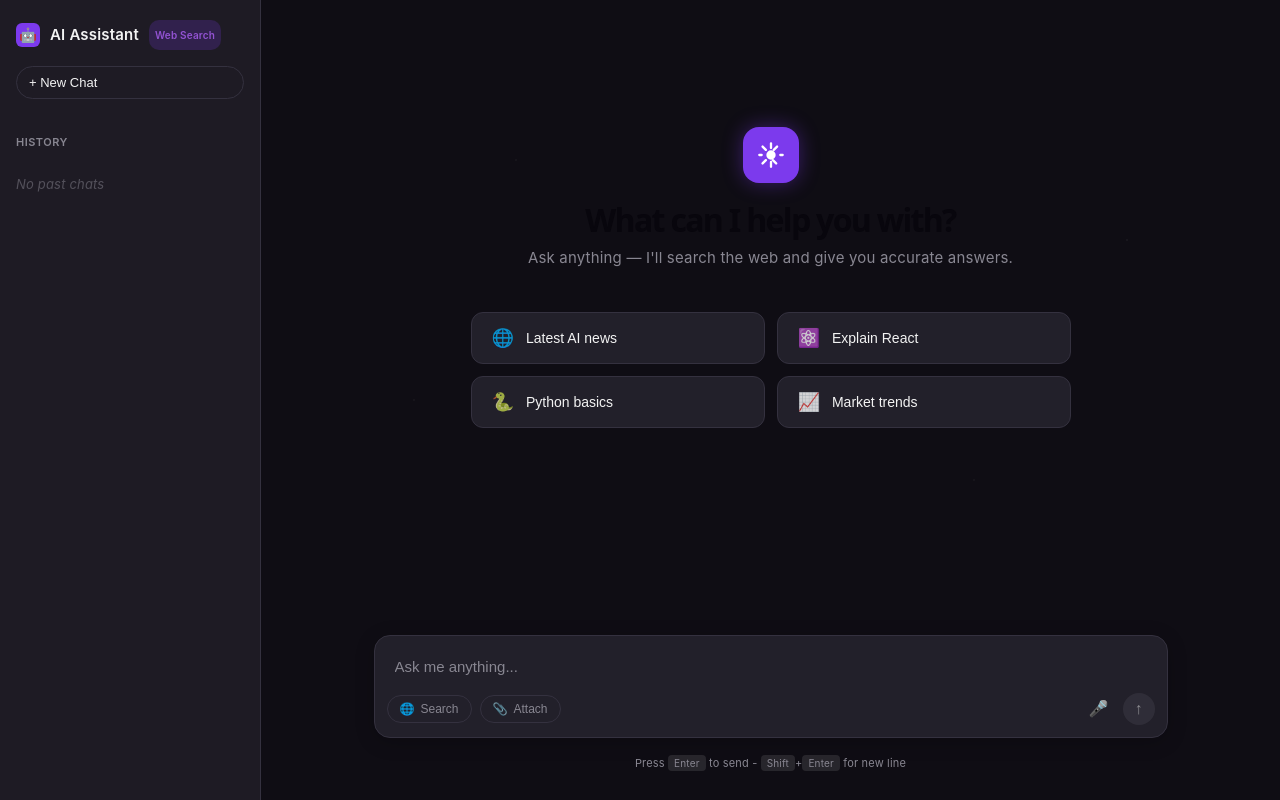
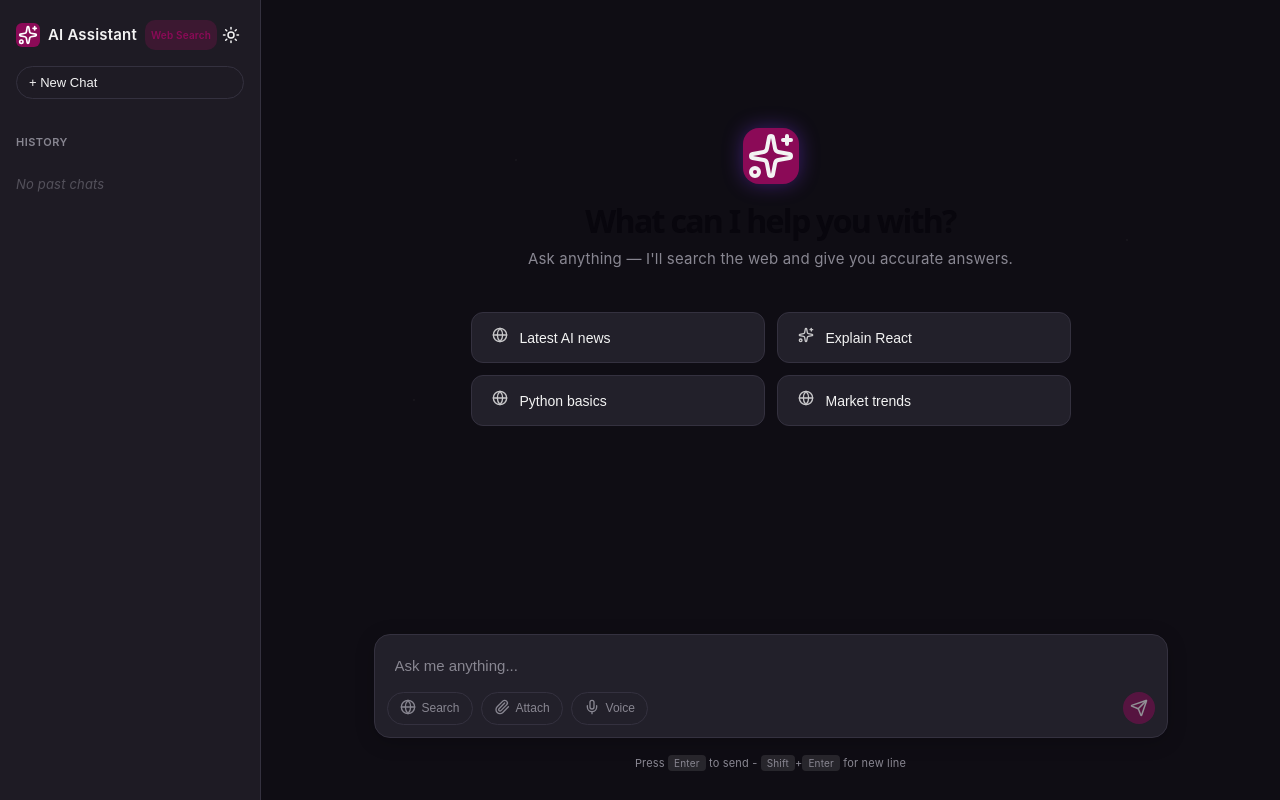
Before and after one commit to macapagaljoshua123/dev-intern-search-api, a React (Vite) app in the folder frontend/: page / in a window 1280 px wide. Built offline with nearby package versions, Linux system fonts and the light colour scheme.

Commit message:
feat: dark mode and light mode

```diff
--- a/frontend/package.json
+++ b/frontend/package.json
@@ -10,6 +10,7 @@
   },
   "dependencies": {
     "axios": "^1.6.0",
+    "lucide-react": "^1.17.0",
     "react": "^18.2.0",
     "react-dom": "^18.2.0",
     "react-markdown": "^10.1.0",
--- a/frontend/src/components/AIChat.css
+++ b/frontend/src/components/AIChat.css
@@ -4,17 +4,35 @@
   --input-bg: #22202a;
   --text-main: #f3f3f3;
   --text-muted: #888691;
-  --purple-accent: #7c3aed;
-  --purple-light: #9353d3;
+  --purple-accent: #8b0a57;
+  --purple-light: #b50e66;
   --border-color: #34313f;
   --hover-bg: #2d2b38;
+  --code-bg: rgba(255, 255, 255, 0.1);
+  --pre-bg: #1a1820;
+  --dot-color: rgba(255, 255, 255, 0.03);
+  --badge-bg: rgba(181, 14, 102, 0.2);
+}
+
+[data-theme="light"] {
+  --sidebar-bg: #e9e8ec;
+  --main-bg: #f4f3f6;
+  --input-bg: #ffffff;
+  --text-main: #2d2b38;
+  --text-muted: #6b6875;
+  --purple-accent: #8b0a57;
+  --purple-light: #b50e66;
+  --border-color: #d6d4df;
+  --hover-bg: #dcdbe2;
+  --code-bg: rgba(0, 0, 0, 0.06);
+  --pre-bg: #e2e1e6;
+  --dot-color: rgba(0, 0, 0, 0.04);
+  --badge-bg: rgba(181, 14, 102, 0.15);
 }
 
 body {
   margin: 0;
   padding: 0;
-  background-color: var(--main-bg);
-  color: var(--text-main);
   font-family: -apple-system, BlinkMacSystemFont, 'Segoe UI', Roboto, Helvetica, Arial, sans-serif;
 }
 
@@ -22,6 +40,8 @@ body {
   display: flex;
   height: 100vh;
   width: 100vw;
+  background-color: var(--main-bg);
+  color: var(--text-main);
   overflow: hidden;
 }
 
@@ -51,6 +71,7 @@ body {
   width: 24px;
   height: 24px;
   background-color: var(--purple-accent);
+  color: #ffffff;
   border-radius: 6px;
   display: flex;
   align-items: center;
@@ -64,8 +85,8 @@ body {
 }
 
 .badge {
-  background-color: rgba(124, 58, 237, 0.2);
-  color: var(--purple-light);
+  background-color: var(--badge-bg);
+  color: var(--purple-accent);
   font-size: 10px;
   padding: 2px 6px;
   border-radius: 10px;
@@ -129,11 +150,11 @@ body {
   position: relative;
   background-color: var(--main-bg);
   background-image:
-    radial-gradient(circle at 15% 50%, rgba(255, 255, 255, 0.03) 1px, transparent 1px),
-    radial-gradient(circle at 85% 30%, rgba(255, 255, 255, 0.04) 1px, transparent 1px),
-    radial-gradient(circle at 50% 80%, rgba(255, 255, 255, 0.02) 1px, transparent 1px),
-    radial-gradient(circle at 70% 60%, rgba(255, 255, 255, 0.03) 1px, transparent 1px),
-    radial-gradient(circle at 25% 20%, rgba(255, 255, 255, 0.03) 1px, transparent 1px);
+    radial-gradient(circle at 15% 50%, var(--dot-color) 1px, transparent 1px),
+    radial-gradient(circle at 85% 30%, var(--dot-color) 1px, transparent 1px),
+    radial-gradient(circle at 50% 80%, var(--dot-color) 1px, transparent 1px),
+    radial-gradient(circle at 70% 90%, var(--dot-color) 1px, transparent 1px),
+    radial-gradient(circle at 25% 20%, var(--dot-color) 1px, transparent 1px);
 }
 
 .empty-state {
@@ -359,8 +380,8 @@ body {
 }
 
 .icon-btn.send {
-  background-color: #3d3b46;
-  color: var(--text-main);
+  background-color: var(--purple-accent);
+  color: #ffffff;
 }
 
 .icon-btn.send:hover {
@@ -436,7 +457,7 @@ kbd {
 }
 
 .markdown-body code {
-  background-color: rgba(255, 255, 255, 0.1);
+  background-color: var(--code-bg);
   padding: 0.2em 0.4em;
   border-radius: 4px;
   font-family: monospace;
@@ -444,7 +465,7 @@ kbd {
 }
 
 .markdown-body pre {
-  background-color: #1a1820;
+  background-color: var(--pre-bg);
   padding: 16px;
   border-radius: 8px;
   overflow-x: auto;
@@ -489,5 +510,5 @@ kbd {
 }
 
 .markdown-body tr:nth-child(2n) {
-  background-color: rgba(255, 255, 255, 0.02);
+  background-color: var(--code-bg);
 }
--- a/frontend/src/components/AIChat.tsx
+++ b/frontend/src/components/AIChat.tsx
@@ -2,6 +2,7 @@ import React, { useState, useRef, useEffect } from 'react';
 import axios from 'axios';
 import ReactMarkdown from 'react-markdown';
 import remarkGfm from 'remark-gfm';
+import { Sun, Moon, Sparkles, Globe, Paperclip, Mic, Send } from 'lucide-react';
 import './AIChat.css';
 
 interface Message {
@@ -13,6 +14,9 @@ interface Message {
 }
 
 const AIChat: React.FC = () => {
+    const [theme, setTheme] = useState<'dark' | 'light'>(() => {
+        return (localStorage.getItem('appTheme') as 'dark' | 'light') || 'dark';
+    });
     const [sessions, setSessions] = useState<{id: string, title: string, messages: Message[]}[]>(() => {
         const saved = localStorage.getItem('chatSessions');
         if (saved) {
@@ -25,6 +29,14 @@ const AIChat: React.FC = () => {
     const [inputValue, setInputValue] = useState('');
     const [isLoading, setIsLoading] = useState(false);
     const messagesEndRef = useRef<HTMLDivElement>(null);
+
+    useEffect(() => {
+        localStorage.setItem('appTheme', theme);
+    }, [theme]);
+
+    const toggleTheme = () => {
+        setTheme(prev => prev === 'dark' ? 'light' : 'dark');
+    };
 
     const scrollToBottom = () => {
         messagesEndRef.current?.scrollIntoView({ behavior: 'smooth' });
@@ -124,13 +136,22 @@ const AIChat: React.FC = () => {
     };
 
     return (
-        <div className="app-container">
+        <div className="app-container" data-theme={theme}>
             <aside className="sidebar">
                 <div className="sidebar-header">
-                    <div className="logo-area">
-                        <div className="logo-icon">🤖</div>
-                        <span className="logo-text">AI Assistant</span>
-                        <span className="badge">Web Search</span>
+                    <div className="logo" style={{ display: 'flex', alignItems: 'center', justifyContent: 'space-between', width: '100%' }}>
+                        <div style={{ display: 'flex', alignItems: 'center', gap: '8px' }}>
+                            <span className="logo-icon"><Sparkles size={20} /></span>
+                            <span className="logo-text">AI Assistant</span>
+                            <span className="badge">Web Search</span>
+                        </div>
+                        <button
+                            onClick={toggleTheme}
+                            style={{ background: 'transparent', border: 'none', color: 'var(--text-main)', cursor: 'pointer', fontSize: '1.2rem', padding: '4px', display: 'flex', alignItems: 'center', justifyContent: 'center' }}
+                            title="Toggle Theme"
+                        >
+                            {theme === 'dark' ? <Sun size={18} /> : <Moon size={18} />}
+                        </button>
                     </div>
                     <button className="new-chat-btn" onClick={handleNewChat}>
                         + New Chat
@@ -163,26 +184,23 @@ const AIChat: React.FC = () => {
                 {messages.length === 0 ? (
                     <div className="empty-state">
                         <div className="main-logo">
-                            <svg width="28" height="28" viewBox="0 0 24 24" fill="none" stroke="white" strokeWidth="2" strokeLinecap="round" strokeLinejoin="round">
-                                <path d="M12 2v4m0 12v4M4 12H2m20 0h-2m-2.8-7.2l-2.8 2.8M7.6 16.4l-2.8 2.8m11.6 0l-2.8-2.8M7.6 7.6L4.8 4.8" />
-                                <circle cx="12" cy="12" r="3" fill="white" />
-                            </svg>
+                            <Sparkles size={48} />
                         </div>
                         <h1>What can I help you with?</h1>
                         <p className="subtitle">Ask anything — I'll search the web and give you accurate answers.</p>
 
                         <div className="suggestions-grid">
                             <button className="suggestion-btn" onClick={() => sendMessage("Latest AI news")}>
-                                <span className="icon">🌐</span> Latest AI news
+                                <span className="icon"><Globe size={16} /></span> Latest AI news
                             </button>
                             <button className="suggestion-btn" onClick={() => sendMessage("Explain React")}>
-                                <span className="icon">⚛️</span> Explain React
+                                <span className="icon"><Sparkles size={16} /></span> Explain React
                             </button>
                             <button className="suggestion-btn" onClick={() => sendMessage("Python basics")}>
-                                <span className="icon">🐍</span> Python basics
+                                <span className="icon"><Globe size={16} /></span> Python basics
                             </button>
                             <button className="suggestion-btn" onClick={() => sendMessage("Market trends")}>
-                                <span className="icon">📈</span> Market trends
+                                <span className="icon"><Globe size={16} /></span> Market trends
                             </button>
                         </div>
                     </div>
@@ -232,16 +250,18 @@ const AIChat: React.FC = () => {
                         <div className="input-actions">
                             <div className="left-actions">
                                 <button className="action-btn" onClick={() => sendMessage()}>
-                                    <span className="icon">🌐</span> Search
+                                    <span className="icon"><Globe size={16} /></span> Search
                                 </button>
                                 <button className="action-btn">
-                                    <span className="icon">📎</span> Attach
+                                    <span className="icon"><Paperclip size={16} /></span> Attach
+                                </button>
+                                <button className="action-btn">
+                                    <span className="icon"><Mic size={16} /></span> Voice
                                 </button>
                             </div>
                             <div className="right-actions">
-                                <button className="icon-btn">🎤</button>
                                 <button className="icon-btn send" onClick={() => sendMessage()} disabled={isLoading || !inputValue.trim()}>
-                                    ↑
+                                    <Send size={18} />
                                 </button>
                             </div>
                         </div>
```
Also changed, not shown: 1 other file (tests, documents, lock files or other folders).
